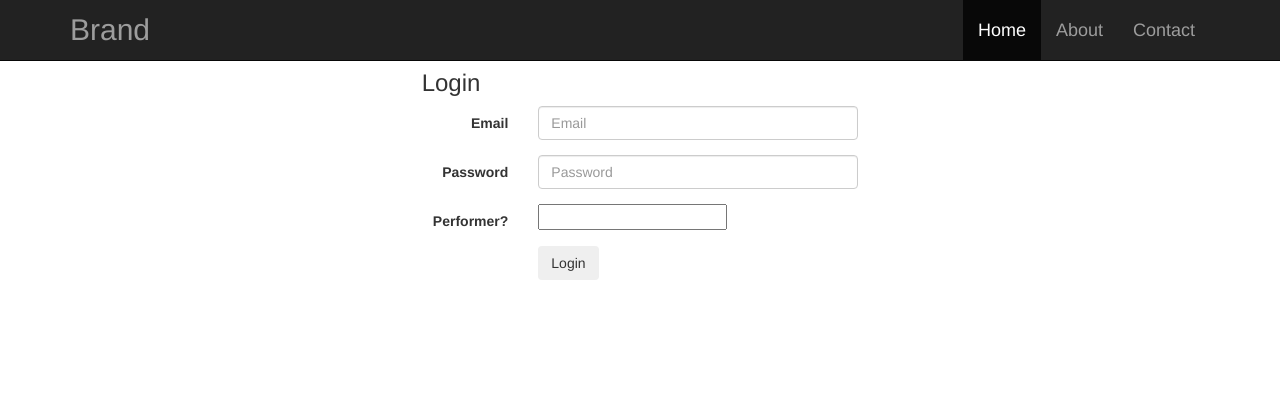
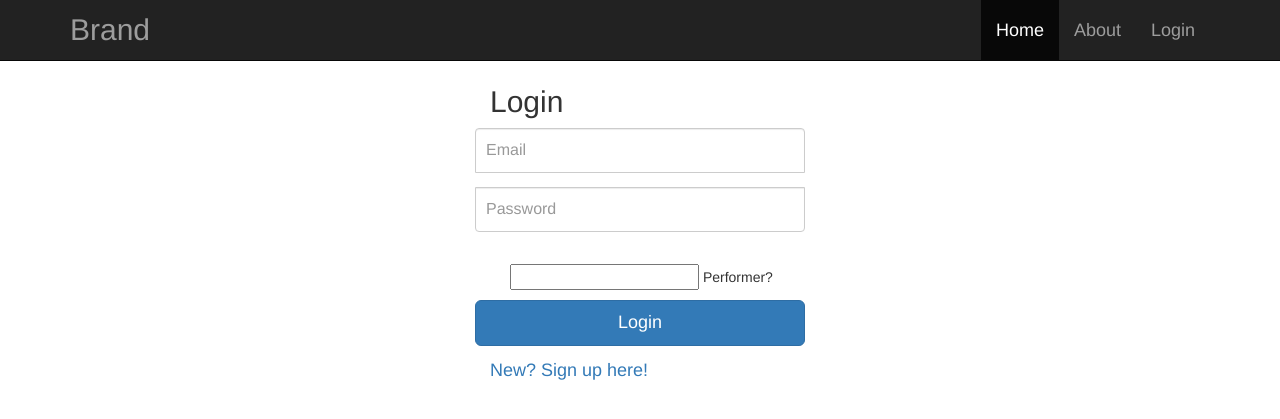
Before and after one commit to flysaiah/Busker-database, a Python web app: template templates/login.html in a window 1280 px wide. Shown: the top 419 px of the page. Run offline with Jinja, Linux system fonts and the light colour scheme; the template is opened without the code that fills it, so the values that code supplies are empty, except form fields; tables that the repository leaves empty hold one stand-in row (values such as "Sample post"); form fields are guessed from the names that the template uses; some libraries are stand-ins or nearby versions.

Commit message:
figured out form css, only applied to login

```diff
--- a/static/css/shrink.css
+++ b/static/css/shrink.css
@@ -1,3 +1,13 @@
+/*************************************
+
+NAVBAR STYLES HERE
+
+*************************************/
+
+
+
+
+
 body {
   padding-top: 50px;
 }
@@ -37,3 +47,47 @@ nav.shrink .navbar-toggle {
   margin: 8px 15px 8px 0;
 
 }
+
+/*************************************
+
+centered form styles
+
+*************************************/
+
+
+
+
+.form-center {
+  max-width: 330px;
+  padding: 15px;
+  margin: 0 auto;
+}
+.form-center .form-center-heading,
+.form-center .checkbox {
+  margin-bottom: 10px;
+}
+.form-center .checkbox {
+  font-weight: normal;
+}
+.form-center .form-control {
+  position: relative;
+  height: auto;
+  -webkit-box-sizing: border-box;
+     -moz-box-sizing: border-box;
+          box-sizing: border-box;
+  padding: 10px;
+  font-size: 16px;
+}
+.form-center .form-control:focus {
+  z-index: 2;
+}
+.form-center input[type="email"] {
+  margin-bottom: -1px;
+  border-bottom-right-radius: 0;
+  border-bottom-left-radius: 0;
+}
+.form-center input[type="password"] {
+  margin-bottom: 10px;
+  border-top-left-radius: 0;
+  border-top-right-radius: 0;
+}
--- a/templates/base.html
+++ b/templates/base.html
@@ -29,17 +29,22 @@
     </div>
     <div class="collapse navbar-collapse">
       <ul class="nav navbar-nav pull-right">
-        <li class="active"><a href="#">Home</a></li>
+        <li class="active"><a href="/">Home</a></li>
         <li><a href="#about">About</a></li>
-        <li><a href="#contact">Contact</a></li>
+        <li><a href="/login">Login</a></li>
+        {% if current_user.is_authenticated() %}
+          <li><a href="/logout">Logout</a></li>
+        {% endif %}
       </ul>
     </div><!--/.nav-collapse -->
   </div>
 </nav>
 
-<div>
-	{% block content %}{% endblock %}
 
-</div>
+
+
+{% block content %}{% endblock %}
+
+
 </body>
 </html>
--- a/templates/form_base.html
+++ b/templates/form_base.html
@@ -2,24 +2,14 @@
 
 {% block content %}
 
-	<div class="containter-fluid">
-		<div class="row">
-			<div class="col-md-4 col-md-offset-4">
-				<div class="row">
-					{% block form_header %}{% endblock %}
-				</div>
-			</div>
-		</div>
-		<div class="row">
-			<div class="col-md-4 col-md-offset-4">
-				<div class="row">
-					{% block form_items %}{% endblock %}
-				</div>
-			</div>
-		</div>
+
+	<div class="containter">
+			{% block form_items %}{% endblock %}
 	</div>
 
 
 
 
+
+
 {% endblock %}
--- a/templates/login.html
+++ b/templates/login.html
@@ -1,43 +1,41 @@
 {% extends "form_base.html" %}
 
-{% block form_header %}
-	<h3>Login</h3>
-{% endblock %}
+
 
 {% block form_items %}
-	<form method="POST" action"/confirmed" class="form-horizontal" role="form">
+	<form method="POST" action"/confirmed" class="form-horizontal form-center" role="form">
+
+		<h2 class="form-center-heading">Login</h2>
+
 		{{ form.hidden_tag() }}
 		<div class="form-group">
-			<label for="email_username" class="col-sm-3 control-label">Email</label>
-			<div class="col-sm-9">
+			<label for="inputEmail" class="sr-only">Email address</label>
 				{{ form.email_username(class="form-control", placeholder="Email") }}
-			</div>
 		</div>
 
 		<div class="form-group">
-			<label for="password" class="col-sm-3 control-label">Password</label>
-			<div class="col-sm-9">
 				{{ form.password(class="form-control", placeholder="Password") }}
-			</div>
+		</div>
+
+		<div class="checkbox">
+			<label>
+				{{ form.performer_option }}  Performer?
+			</label>
 		</div>
 
 		<div class="form-group">
-			<label for="performer_option" class="col-sm-3 control-label">Performer?</label>
-			<div class="col-sm-9">
-				{{ form.performer_option }}
-			</div>
+			<button type="submit" value="Go" class="btn btn-lg btn-primary btn-block">Login</button>
 		</div>
 
-		<div class="form-group">
-			<div class="col-sm-offset-3 col-sm-9">
-				<button type="submit" value="Go" class="btn">Login</button>
-			</div>
-		</div>
 
+		<a href="/signup"><h4 class="form-center-heading">New? Sign up here!</h4></a>
 
 
 	</form>
 
 
 
+
+
+
 {% endblock %}
```
